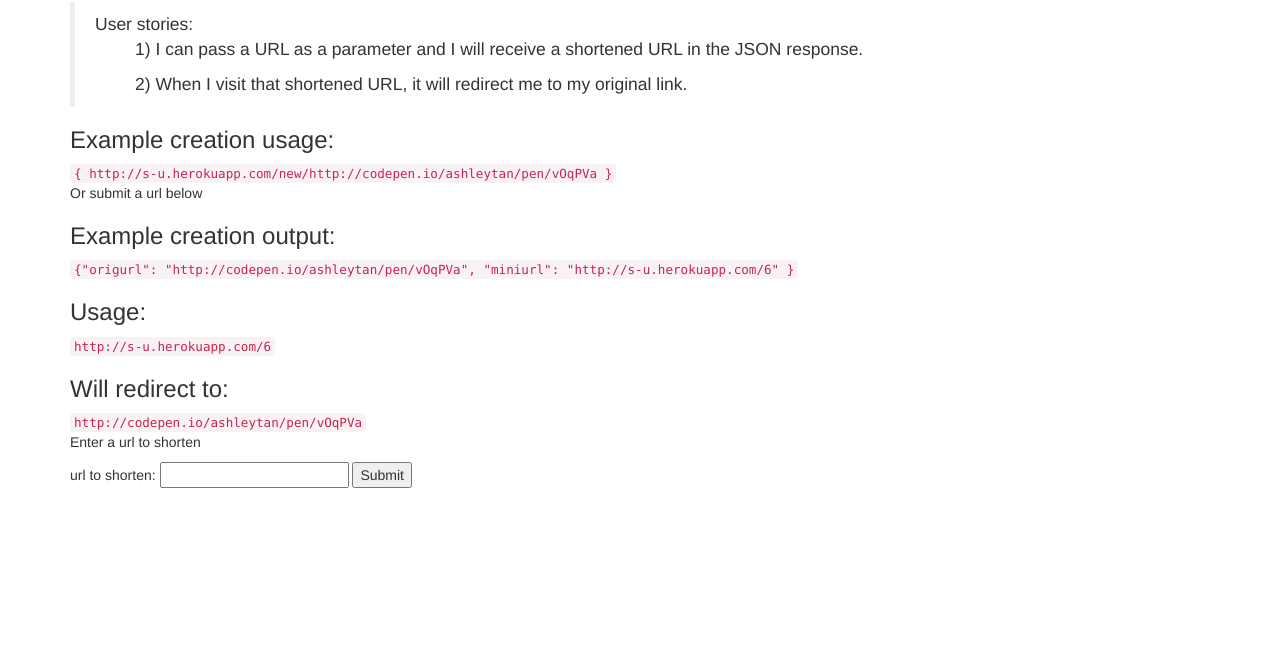
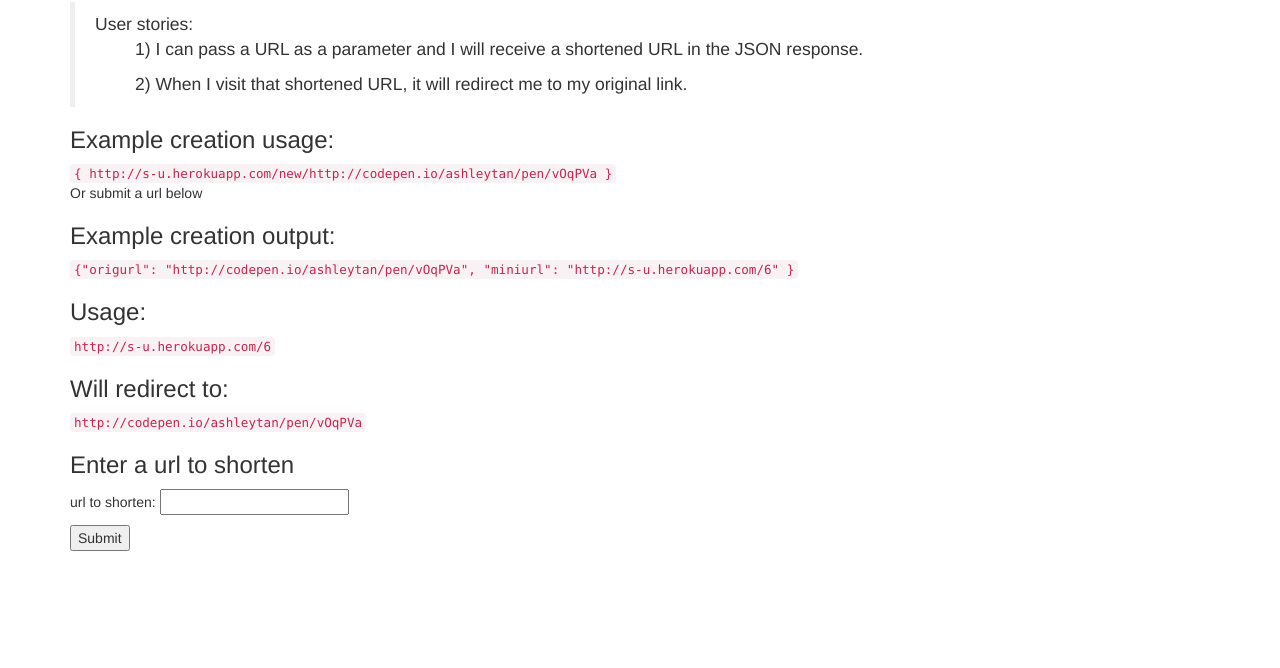
Before and after one commit to atan77/url-short, a website: page public/shorten.html in a window 1280 px wide. Shown: the part 68-736 px from the top of the page. Drawn offline with nearby package versions, Linux system fonts and the light colour scheme.

Commit message:
formatting

```diff
--- a/public/shorten.html
+++ b/public/shorten.html
@@ -22,6 +22,7 @@
     <code>{
 http://s-u.herokuapp.com/new/http://codepen.io/ashleytan/pen/vOqPVa
 }</code>
+<br>
 <p>
   Or submit a url below
 </p>
@@ -41,10 +42,13 @@ http://s-u.herokuapp.com/new/http://codepen.io/ashleytan/pen/vOqPVa
 </code>
 
 <form name='submiturl' action="/shorturl" method="POST">
-   <p>Enter a url to shorten</p>
+   <p>
+     <h3>Enter a url to shorten</h3>
+   </p>
    <!--for each movie in the array create a radio button with the movie details -->
      <p>
        url to shorten: <input type="text" id="origurl" name="origurl" value="" required/>
+     </p>
    <input type="submit" value="Submit"/>
 </form>
     </div>
```
